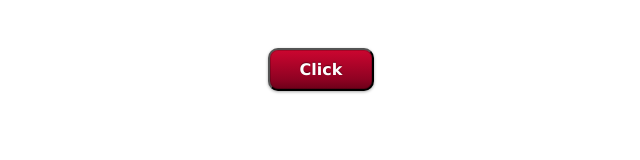
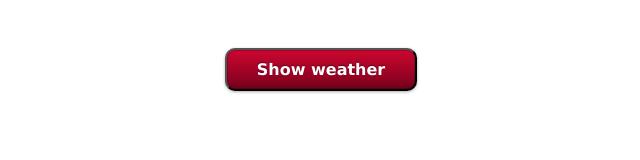
Before and after one commit to FoxyGirl/gismeteo_parser, a plain HTML site: page weather.html in a window 1280 px wide. Shown: the whole page, without its empty margins (319-959 px from the left). Drawn offline with nearby package versions, Linux system fonts and the light colour scheme.

Commit message:
Correct view of button

```diff
--- a/css/styles.css
+++ b/css/styles.css
@@ -11,10 +11,6 @@ html {
   padding-top: 20px;
   padding-bottom: 20px;
   text-align: center;
-}
-
-.control input {
-  outline: none;
 }
 
 .button {
@@ -31,11 +27,12 @@ html {
 0 1px 3px #aaa;
   text-shadow: 0 -1px 1px rgba(0, 0, 0, 0.4);
   color: #fff;
-  background-image: linear-gradient(
-#CC0630 0%,
-#8F0222 75%,
-#6D0019 100%
- );
+  background-image: linear-gradient(#CC0630 0%, #8F0222 75%, #6D0019 100%);
+  outline: none;
+}
+
+.button:disabled {
+  background-image: linear-gradient(#FFFFFF, #DDDDDD);
 }
 
 .new-table table {
--- a/weather.html
+++ b/weather.html
@@ -12,10 +12,11 @@
 <body>
   <div class="wrap">
     <div class="control">
+       <!--
       <input class="button" type="button" value="Click" id="weatherShow" />
-      <!--
-   <button class="btn" id="weatherShow">Show weather</button>
-   -->
+     -->
+   <button class="button" id="weatherShow">Show weather</button>
+
     </div>
 
     <div class="new-table" id="resultTable"></div>
```
